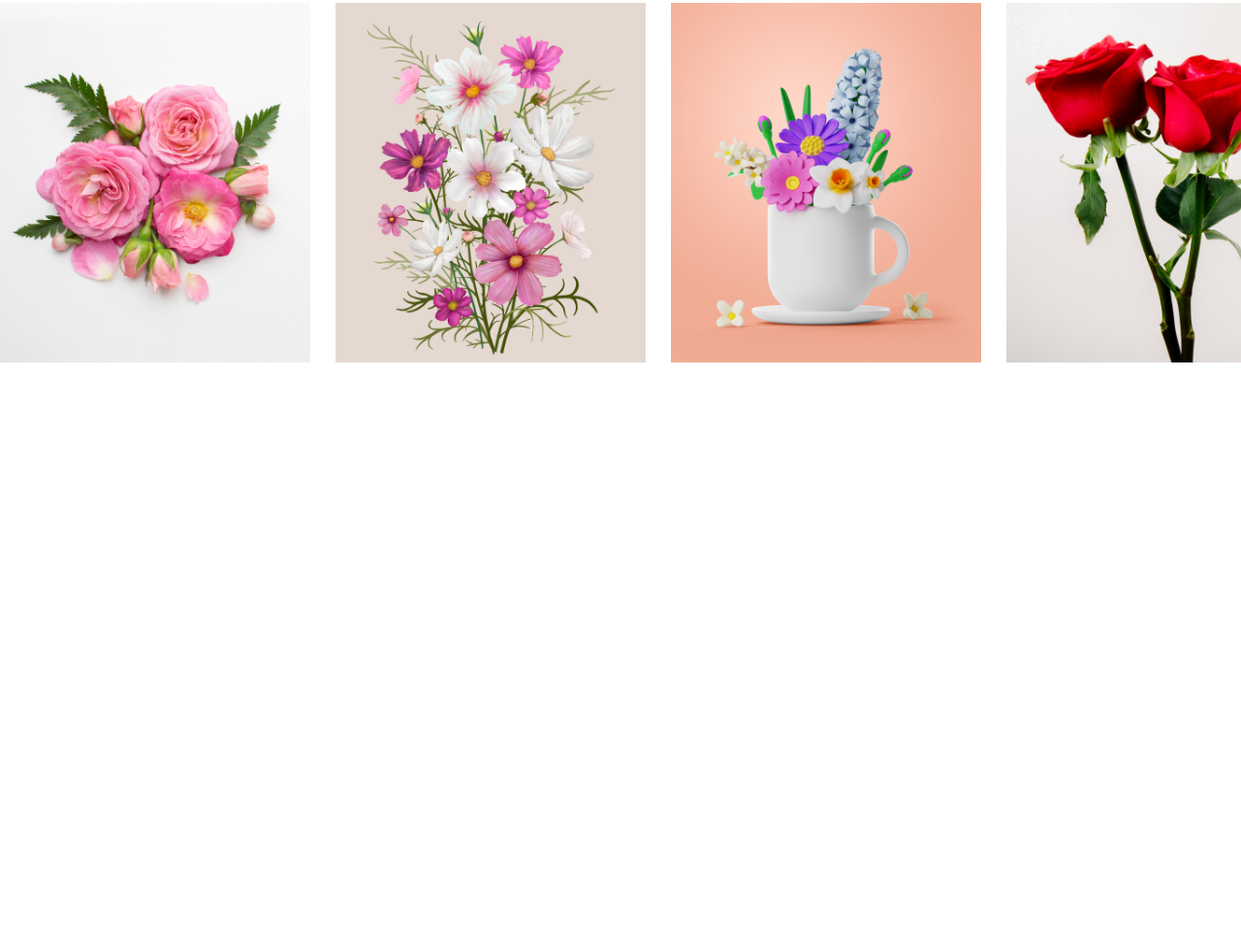
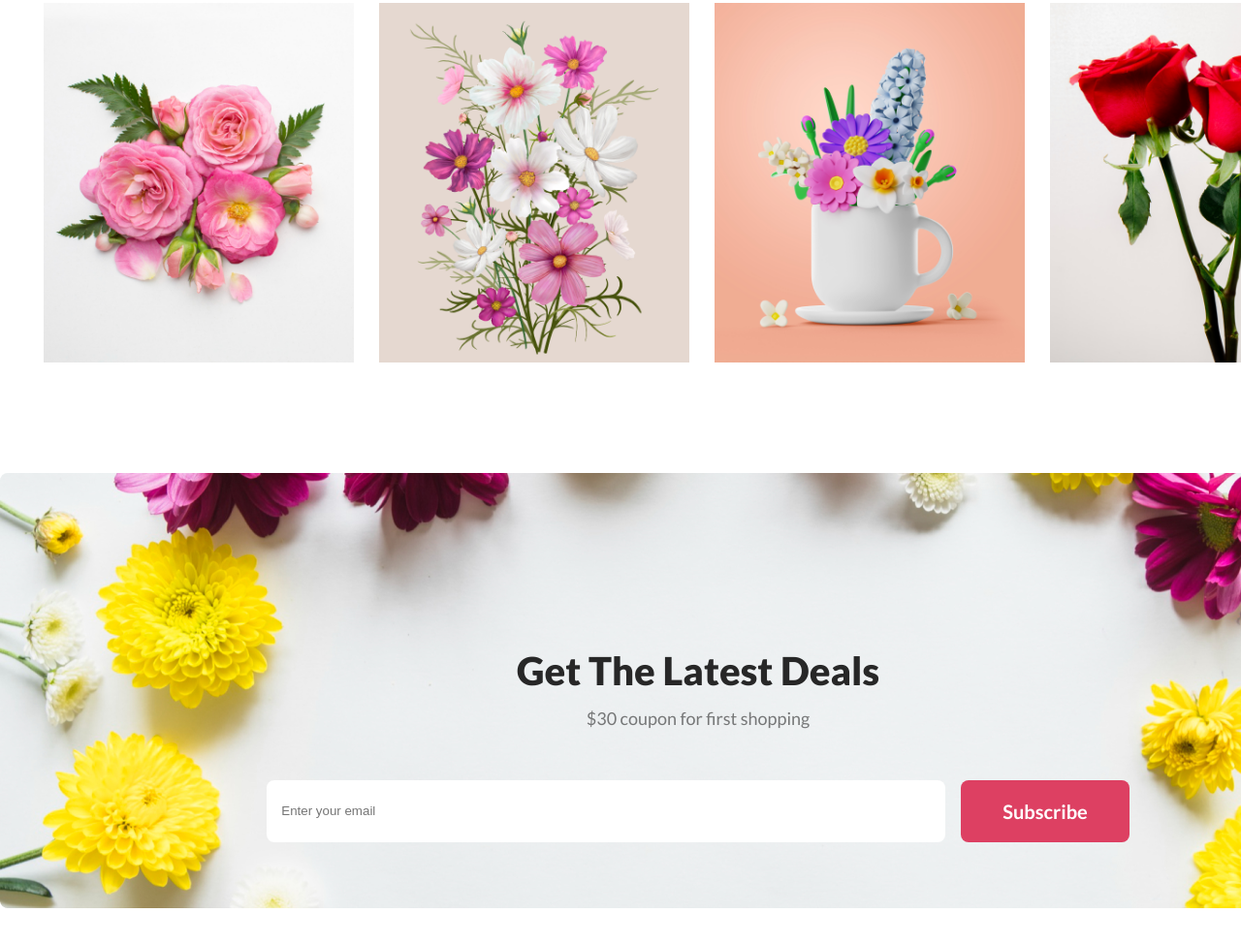
Before and after one commit to AK-Rasel/my-flower-shop-assignment, a plain HTML site: page index.html in a window 1280 px wide. Shown: the part 2890-3865 px from the top of the page at 97% size. Drawn offline with Linux system fonts and the light colour scheme.

Commit message:
- subscribe section -

```diff
--- a/index.html
+++ b/index.html
@@ -65,18 +65,35 @@
 
             </div>
         </section>
-        <!-- instagram section-->
+    <!-- instagram section-->
         <section>
+            <!-- instagram head title-->
             <div class="head-title">
                 <h2>Instagram</h2>
                 <p>It is a long established fact that a reader will be distracted by the readable content of a page when looking at its layout.</p>
             </div>
+            <!-- flowers menu -->
             <div class="container">
                 <div class="flowers-option">
                     <img src="./Flower Asset/Flower 01.png" alt="Pink-rose">
                     <img src="./Flower Asset/Rectangle 4.png" alt="Flower">
                     <img src="./Flower Asset/Rectangle 5.png" alt="Colorful-flower">
-                    <img class="red-rose" src="./Flower Asset/Rectangle 6.png" alt=" Red-rose">
+                    <img src="./Flower Asset/Rectangle 6.png" alt=" Red-rose">
+                </div>
+            </div>
+        </section>
+        <!-- Deals section -->
+        <section >
+            <div class=" latest-deals container ">
+                <div>
+                    <div class="head-title">
+                        <h2>Get The Latest Deals</h2>
+                        <p>$30 coupon for first shopping</p>
+                    </div>
+                    <div class=" subscribe flax justify-center">
+                        <input type="email" name="" id="email" placeholder="Enter your email">
+                        <button class="primary-btn">Subscribe</button>
+                    </div>
                 </div>
             </div>
         </section>
--- a/style/style.css
+++ b/style/style.css
@@ -196,7 +196,34 @@ section .deal-text p{
     margin: 20px 0  30px 0;
 }
 /* instagram flower option */
+.flowers-option{
+    padding-left: 30px;
+    margin-left: 15px;
+    margin-bottom: 110px;
+}
 section .flowers-option > img{
     width: 320px;
    margin-right: 22px;
 }
+/* Subscribe */
+.latest-deals{
+    background: url('../Flower Asset/Rectangle 9.png') no-repeat;
+    height: 800px;
+
+
+
+
+}
+.subscribe input{
+    margin-right: 16px;
+    width: 700px;
+    height: 64px;
+    border: none;
+    border-radius: 8px;
+}
+.subscribe input::placeholder{
+    padding-left: 15px;
+}
+section .latest-deals div{
+    padding-top: 1px;
+}
```
